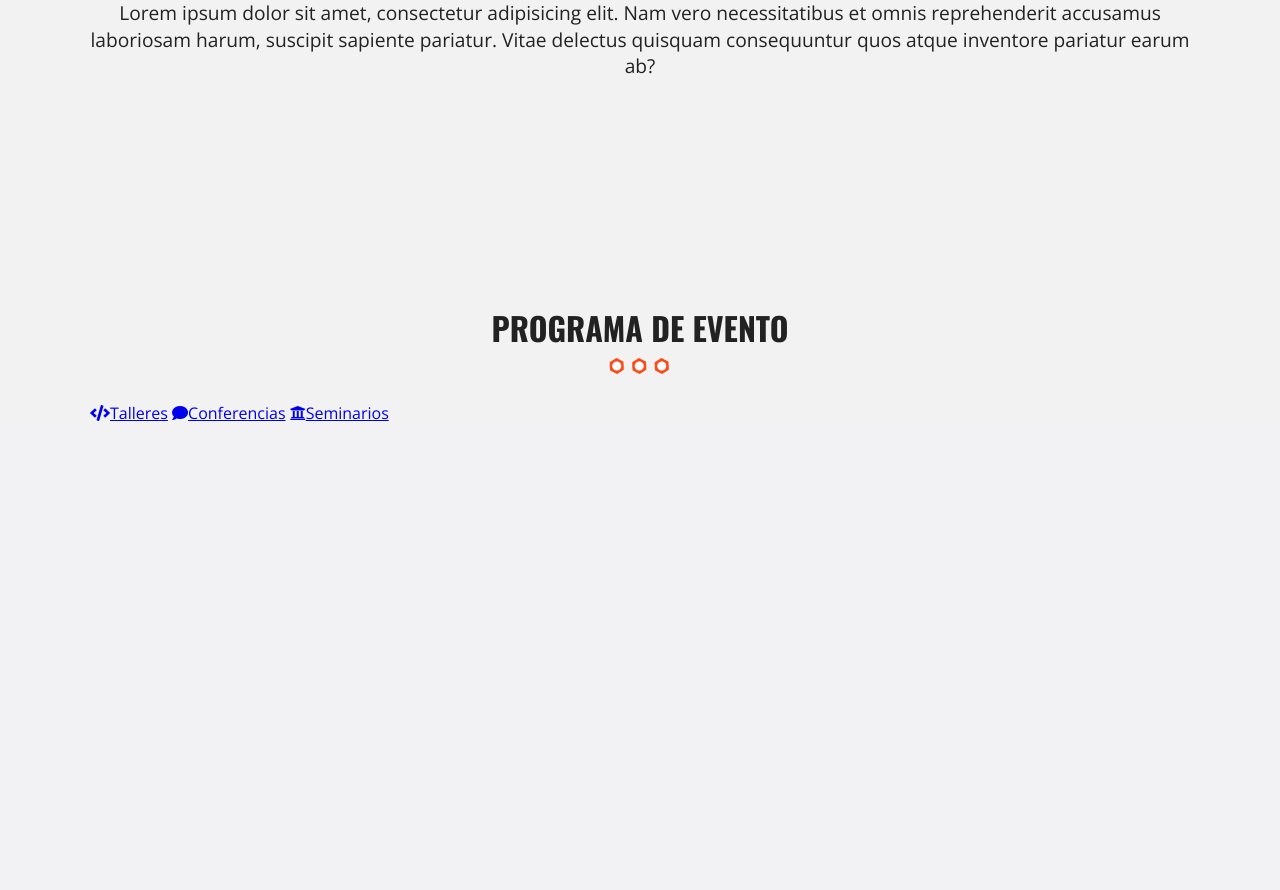
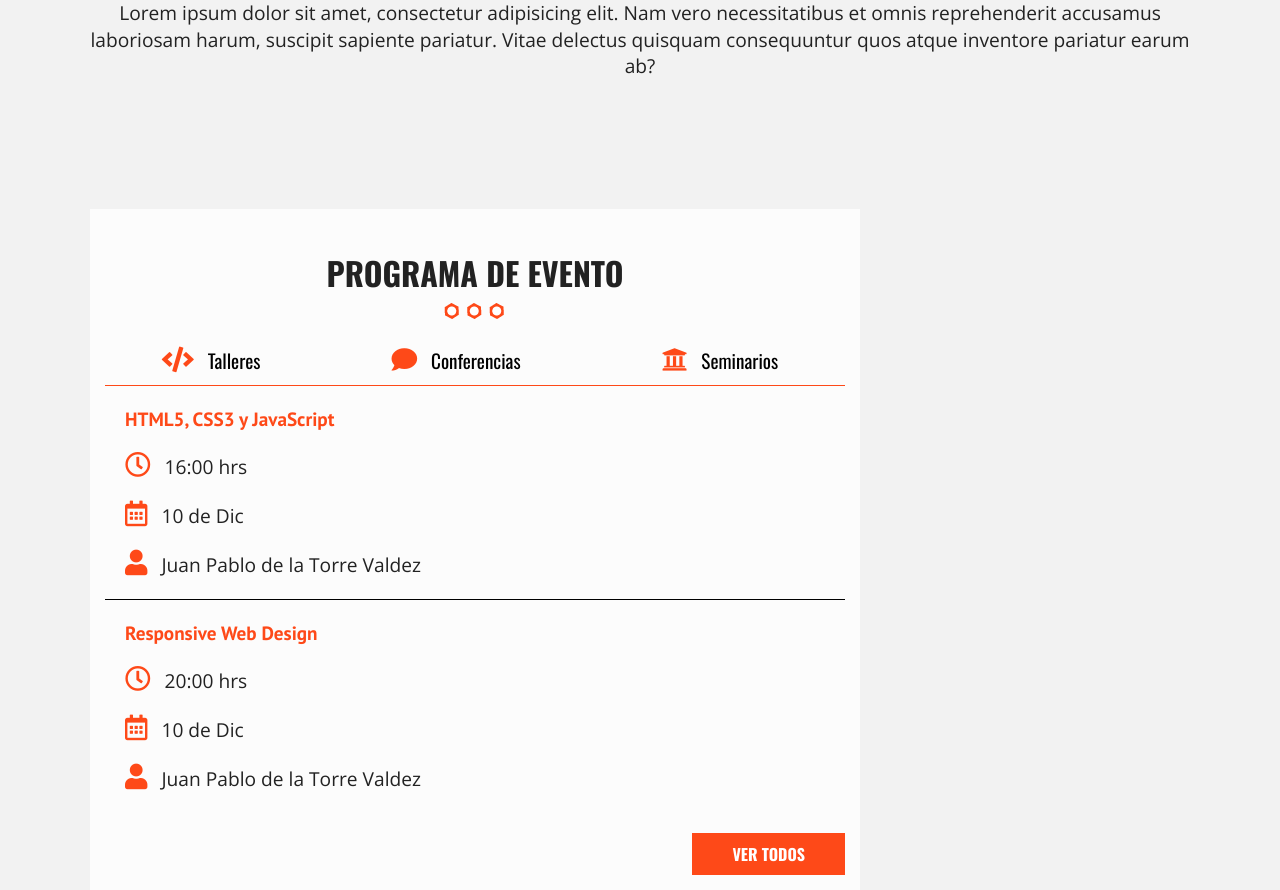
Before and after one commit to Carlos-could/27_Conferencia, a PHP site: page / in a window 1280 px wide. Shown: the part 1052-1942 px from the top of the page. Before the commit the page ends 1473 px from the top, so only its background shows below. Run offline with PHP 8.4, Linux system fonts and the light colour scheme; grey boxes are pictures that could not be loaded.

Commit message:
29 / 134

```diff
--- a/css/main.css
+++ b/css/main.css
@@ -153,6 +153,33 @@ h2::after{
   width: 100px;
   display: block;
 }
+
+h3{
+   font-size: 1.2rem;
+   color: #fe4918;
+   font-family: 'PT Sans', sans-serif;
+   margin: 0;
+}
+.button{
+   background-color: #fe4918;
+   padding: 10px 40px;
+   color: #ffffff;
+   text-transform: uppercase;
+   font-family: 'Oswald', sans-serif;
+   font-weight: 700;
+   text-decoration: none;
+   display: inline-block;
+   margin-top: 20px;
+   transition: all .3s ease;
+}
+.button:hover{
+   background-color: #e33000;
+}
+.float-right{
+   float: right;
+}
+
+
 /* Header */
 
 .hero{
@@ -293,21 +320,92 @@ p.slogan span{
 .menu-movil:hover{
   cursor: pointer;
 }
+@media (min-width: 768px){
+   .menu-movil{
+      display: none;
+   }
+}
 .menu-movil span{
   height: 8px;
   margin-bottom: 6px;
   background-color: #ffffff;
   display: block;
 }
-@media (min-width: 768px){
-  .menu-movil{
-    display: none;
-  }
+/* Talleres */
+
+section.programa{
+   position: relative;
+}
+.contenedor-video{
+   max-width: 100%;
+   overflow-x: hidden;
+}
+.contenido-programa{
+   position: absolute;
+   top: 0;
+   left: 0;
+   height: 100%;
+   width: 100%;
+}
+.programa-evento{
+   background-color: rgba(255, 255, 255, 0.8);
+   padding: 15px;
+   margin-top: 80px;
+}
+@media (min-width: 768px) {
+   .programa-evento{
+      width: 70%;
+   }
+}
+@media (min-width: 992) {
+   .programa-evento{
+      width: 50%;
+   }
+}
+nav.menu-programa{
+   width: 100%;
+   border-bottom: 1px solid #fe4918;
+   padding-bottom: 10px;
+}
+@media (min-width: 768px) {
+   nav.menu-programa{
+      display: table;
+   }
 }
 
-
-
-
+nav.menu-programa a{
+   display: block;
+   text-align: center;
+   color: #000000;
+   text-decoration: none;
+   font-family: 'Oswald', sans-serif;
+   margin-bottom: 10px;
+   font-size: 1.2rem;
+}
+@media (min-width: 768px) {
+   nav.menu-programa a{
+      display: table-cell;
+   }
+}
+nav.menu-programa a i,
+.detalle-evento i{
+   color: #fe4918;
+   font-size: 1.6rem;
+   margin-right: 14px;
+}
+/* Detalle Evento */
+.detalle-evento{
+   margin-top: 20px;
+   border-bottom: 1px solid black;
+   padding: 0 20px;
+}
+.detalle-evento:nth-last-child(2){
+   border-bottom: none;
+}
+.detalle-evento p{
+   margin-bottom: 20px;
+   font-size: 1.2rem;
+}
 
 /* ==========================================================================
    Helper classes
--- a/index.html
+++ b/index.html
@@ -87,10 +87,27 @@
         <div class="programa-evento">
           <h2>Programa de Evento</h2>
           <nav class="menu-programa">
-            <a href="#"><i class="fas fa-code"></i>Talleres</a>
-            <a href="#"><i class="fas fa-comment"></i>Conferencias</a>
-            <a href="#"><i class="fas fa-university"></i>Seminarios</a>
+            <a href="#talleres"><i class="fas fa-code"></i>Talleres</a>
+            <a href="#conferencias"><i class="fas fa-comment"></i>Conferencias</a>
+            <a href="#seminarios"><i class="fas fa-university"></i>Seminarios</a>
           </nav>
+
+          <div id="talleres" class="info-curso ocultar clearfix">
+             <div class="detalle-evento">
+                <h3>HTML5, CSS3 y JavaScript</h3>
+                <p><i class="far fa-clock"></i>16:00 hrs</p>
+                <p><i class="far fa-calendar-alt"></i>10 de Dic</p>
+                <p><i class="fas fa-user"></i>Juan Pablo de la Torre Valdez</p>
+             </div>
+             <div class="detalle-evento">
+                <h3>Responsive Web Design</h3>
+                <p><i class="far fa-clock"></i>20:00 hrs</p>
+                <p><i class="far fa-calendar-alt"></i>10 de Dic</p>
+                <p><i class="fas fa-user"></i>Juan Pablo de la Torre Valdez</p>
+             </div>
+             <a href="#" class="button float-right">Ver todos</a>
+          </div>
+
         </div>
       </div>
     </div><!--contenido-programa-->
```
